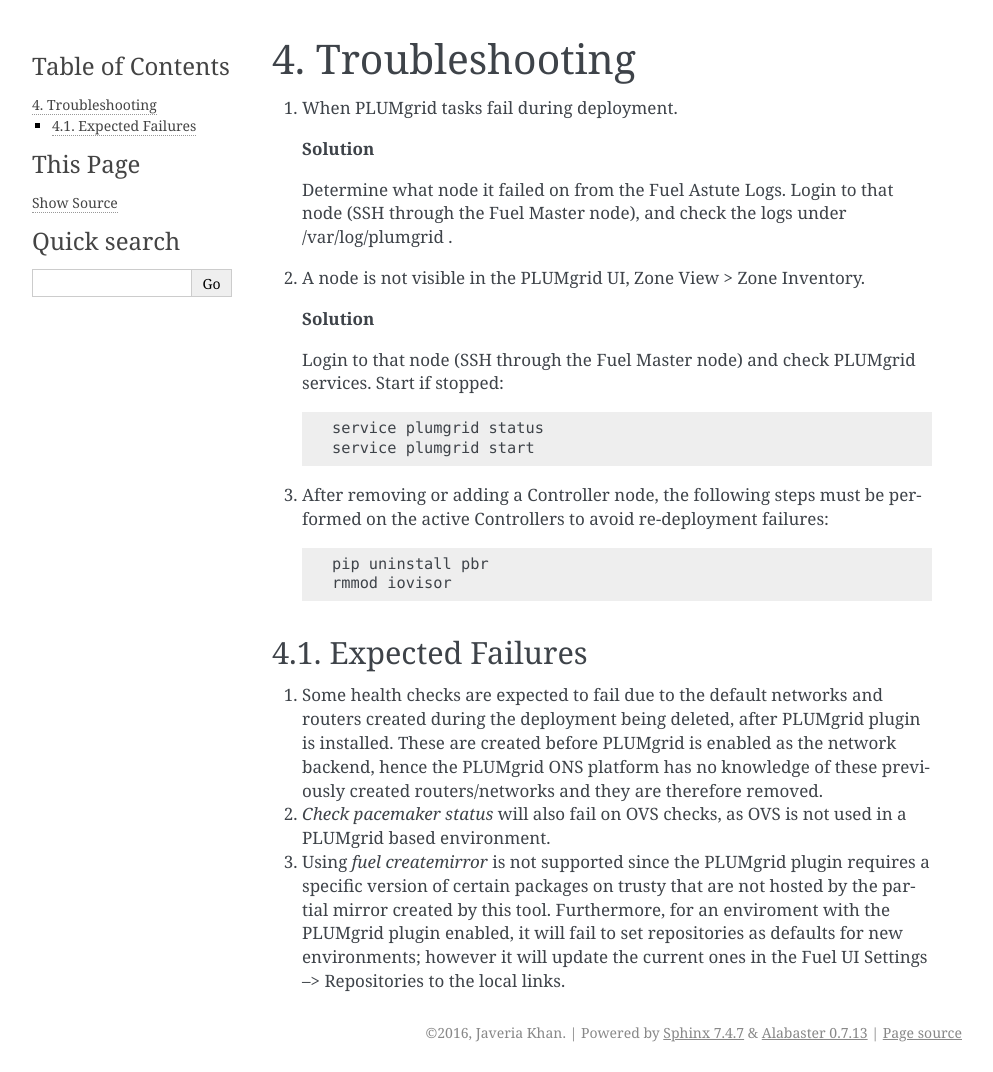
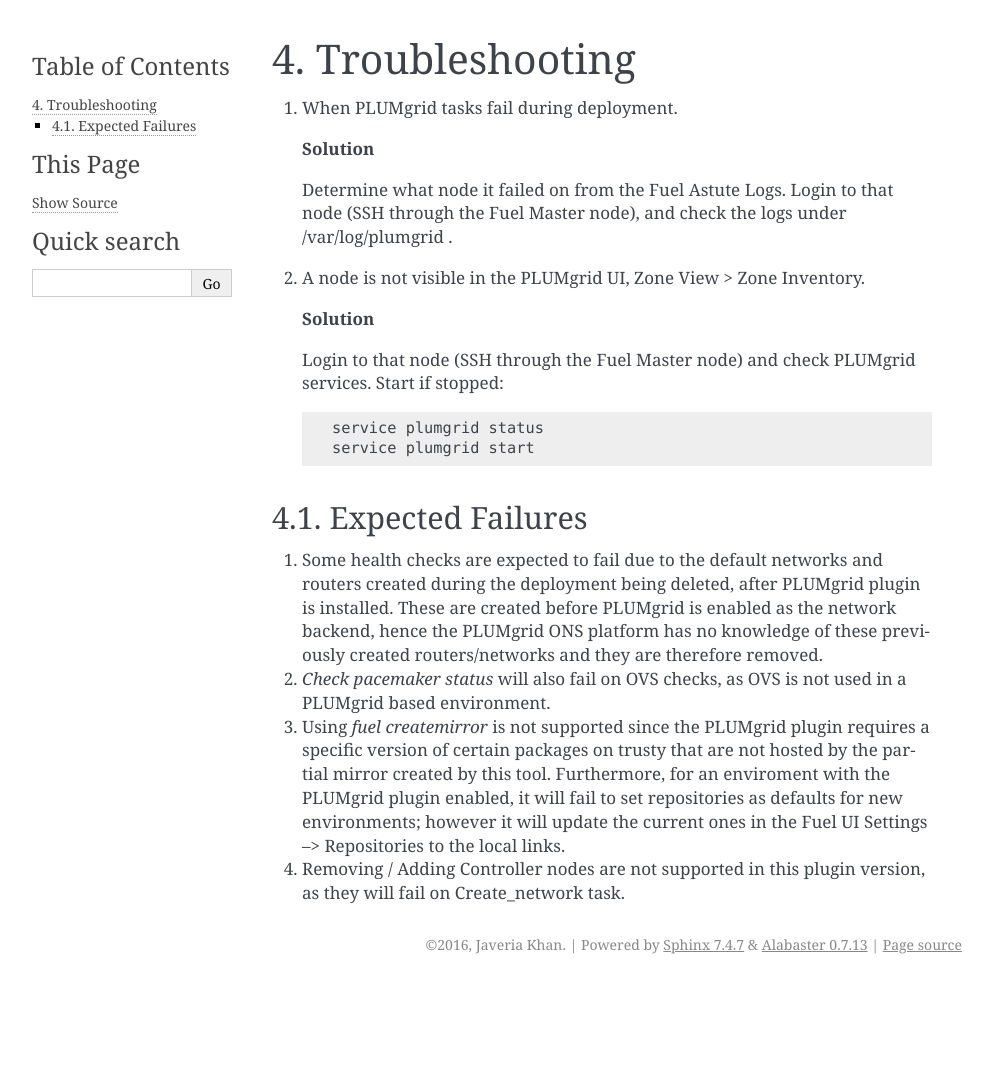
Before and after one commit to openstack-archive/fuel-plugin-plumgrid, a Sphinx documentation site: the page built from doc/plugin_guide/source/troubleshooting.rst, in a window 1280 px wide. Shown: the whole page, without its empty margins (148-1141 px from the left). Built offline with Sphinx 7.4.7, drawn with Linux system fonts in a browser that asks for light colours; after the commit the page ends 984 px from its top, so only the background shows below that.

Commit message:
Adding Removing / Adding Controllers to Expected Failures
Change-Id: I12f7e61addd6df0e9ba08628cd24376b381d65d2
Signed-off-by: Javeria Khan <javeriak@plumgrid.com>

```diff
--- a/doc/plugin_guide/source/troubleshooting.rst
+++ b/doc/plugin_guide/source/troubleshooting.rst
@@ -19,12 +19,6 @@
       service plumgrid status
       service plumgrid start
 
-#. After removing or adding a Controller node, the following steps must be performed on the active Controllers to avoid re-deployment failures:
-  ::
-
-      pip uninstall pbr
-      rmmod iovisor
-
 Expected Failures
 -----------------
 
@@ -33,3 +27,5 @@
 #. *Check pacemaker status* will also fail on OVS checks, as OVS is not used in a PLUMgrid based environment.
 
 #. Using *fuel createmirror* is not supported since the PLUMgrid plugin requires a specific version of certain packages on trusty that are not hosted by the partial mirror created by this tool. Furthermore, for an enviroment with the PLUMgrid plugin enabled, it will fail to set repositories as defaults for new environments; however it will update the current ones in the Fuel UI Settings --> Repositories to the local links.
+
+#. Removing / Adding Controller nodes are not supported in this plugin version, as they will fail on Create_network task.
```
